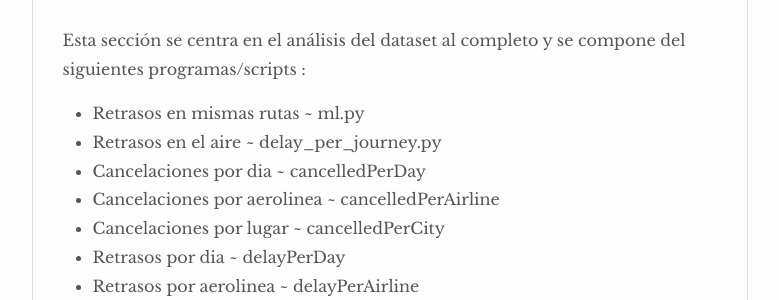
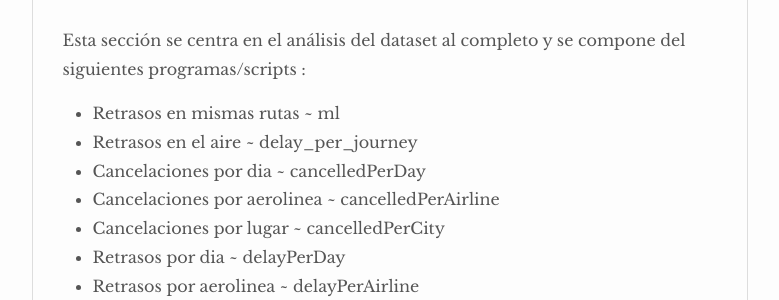
Before and after one commit to ivanfermena/Airline-Delay-Cancellation-Big-Data, a Jekyll site: the page built from _pages/setup.md, in a window 1280 px wide and 900 px high, scrolled down 657 px. Shown: the part 157-457 px from the top of the window, without its empty margins (250-1029 px from the left). Built offline with Jekyll 4.4.1, drawn with Linux system fonts in a browser that asks for light colours.

Commit message:
fixError

```diff
--- a/_pages/setup.md
+++ b/_pages/setup.md
@@ -18,8 +18,8 @@ En esta guía se explica la manera de hacerlo en un sistema linux.
 
 ## Batch
 Esta sección se centra en el análisis del dataset al completo y se compone del siguientes programas/scripts :
--  Retrasos en mismas rutas ~ ml.py
--  Retrasos en el aire ~ delay_per_journey.py
+-  Retrasos en mismas rutas ~ ml
+-  Retrasos en el aire ~ delay_per_journey
 -  Cancelaciones por dia ~ cancelledPerDay
 - Cancelaciones por aerolinea ~ cancelledPerAirline
 -  Cancelaciones por lugar ~ cancelledPerCity
```
